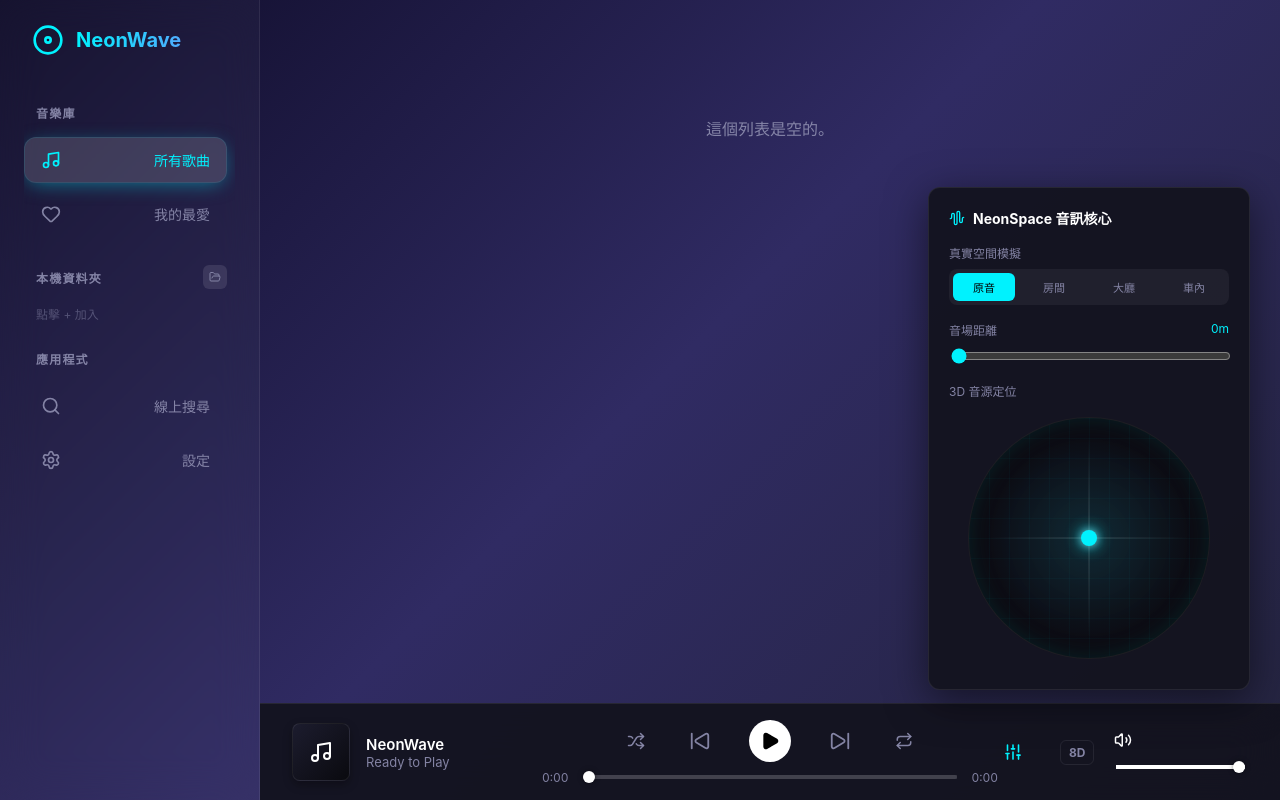
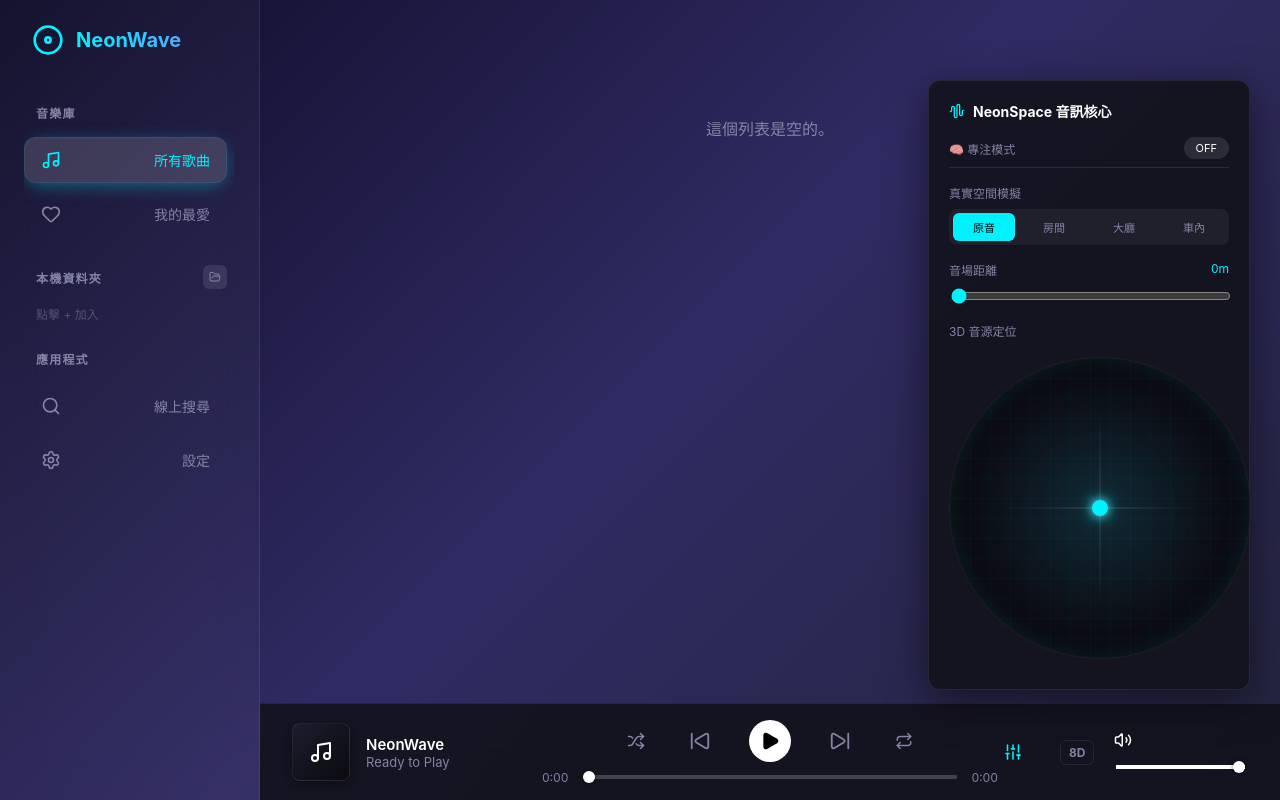
Before and after one commit to wu-zuan/NeonWaveMusicPlayer, a React (Vite) app: page / in a window 1280 px wide. Both pictures are taken after a click on the button 1013 px from the left and 752 px from the top of the page. Built offline with nearby package versions, Linux system fonts and the light colour scheme.

Commit message:
chore: release v1.3.0

```diff
--- a/package.json
+++ b/package.json
@@ -1,7 +1,7 @@
 {
   "name": "neon-wave-music-player",
   "private": true,
-  "version": "1.2.1",
+  "version": "1.3.0",
   "description": "A modern, high-fidelity music player with 8D spatial audio effects.",
   "author": "DM-WuzuanTW",
   "type": "module",
--- a/src/App.tsx
+++ b/src/App.tsx
@@ -22,7 +22,7 @@ function App() {
     isShuffle, repeatMode,
     playTrack, togglePlay, setVolume, setIs8D, seek,
     toggleShuffle, toggleRepeat, handleNext, handlePrev,
-    setDistance, setSpaceMode, setPosition
+    setDistance, setSpaceMode, setPosition, setFocusMode
   } = useAudioPlayer()
 
   // Determine which tracks to show based on view
@@ -103,6 +103,7 @@ function App() {
           onSetDistance={setDistance}
           onSetSpace={setSpaceMode}
           onSetPosition={setPosition}
+          onSetFocusMode={setFocusMode}
         />
       </main>
     </div>
--- a/src/components/Player/AudioRadar.module.css
+++ b/src/components/Player/AudioRadar.module.css
@@ -1,6 +1,6 @@
 .radarContainer {
-    width: 240px;
-    height: 240px;
+    width: 300px;
+    height: 300px;
     background: radial-gradient(circle at center,
             rgba(0, 255, 242, 0.1) 0%,
             rgba(0, 0, 0, 0.4) 60%,
--- a/src/components/Player/PlayerBar.tsx
+++ b/src/components/Player/PlayerBar.tsx
@@ -25,6 +25,7 @@ interface PlayerBarProps {
     onSetDistance?: (d: number) => void
     onSetSpace?: (s: string) => void
     onSetPosition?: (x: number, y: number, z: number) => void
+    onSetFocusMode?: (enable: boolean) => void
 }
 
 export const PlayerBar: React.FC<PlayerBarProps> = ({
@@ -32,11 +33,12 @@ export const PlayerBar: React.FC<PlayerBarProps> = ({
     isShuffle, repeatMode,
     onTogglePlay, onSeek, onVolumeChange, onToggle8D,
     onToggleShuffle, onToggleRepeat, onNext, onPrev,
-    onSetDistance, onSetSpace, onSetPosition
+    onSetDistance, onSetSpace, onSetPosition, onSetFocusMode
 }) => {
     const [showSpatial, setShowSpatial] = useState(false)
     const [distVal, setDistVal] = useState(0)
     const [spaceMode, setSpaceMode] = useState('none')
+    const [isFocus, setIsFocus] = useState(false)
 
     const handleDistance = (val: number) => {
         setDistVal(val)
@@ -46,6 +48,16 @@ export const PlayerBar: React.FC<PlayerBarProps> = ({
     const handleSpace = (val: string) => {
         setSpaceMode(val)
         onSetSpace?.(val)
+    }
+
+    const handleFocus = () => {
+        const newVal = !isFocus
+        setIsFocus(newVal)
+        onSetFocusMode?.(newVal)
+        if (newVal) {
+            setDistVal(0.5)
+            setSpaceMode('none')
+        }
     }
 
     const formatTime = (t: number) => {
@@ -88,6 +100,24 @@ export const PlayerBar: React.FC<PlayerBarProps> = ({
                         <AudioWaveform size={16} color="var(--accent-primary)" />
                         NeonSpace 音訊核心
                     </h3>
+
+                    {/* Focus Mode Toggle */}
+                    <div style={{ display: 'flex', alignItems: 'center', justifyContent: 'space-between', paddingBottom: '8px', borderBottom: '1px solid rgba(255,255,255,0.1)' }}>
+                        <label style={{ color: 'var(--text-muted)', fontSize: '12px', display: 'flex', alignItems: 'center', gap: '6px' }}>
+                            🧠 專注模式
+                        </label>
+                        <button
+                            onClick={handleFocus}
+                            style={{
+                                background: isFocus ? 'var(--accent-primary)' : 'rgba(255,255,255,0.1)',
+                                color: isFocus ? '#000' : '#fff',
+                                border: 'none', borderRadius: '12px', padding: '4px 12px', fontSize: '11px', cursor: 'pointer',
+                                transition: 'all 0.2s'
+                            }}
+                        >
+                            {isFocus ? 'ON' : 'OFF'}
+                        </button>
+                    </div>
 
                     {/* Space Mode */}
                     <div style={{ display: 'flex', flexDirection: 'column', gap: '8px' }}>
--- a/src/hooks/useAudioPlayer.ts
+++ b/src/hooks/useAudioPlayer.ts
@@ -197,6 +197,10 @@ export function useAudioPlayer() {
         // Advanced Audio Controls
         setDistance: (meters: number) => engineRef.current?.setDistance(meters),
         setSpaceMode: (mode: string) => engineRef.current?.setSpaceMode(mode),
-        setPosition: (x: number, y: number, z: number) => engineRef.current?.setPosition(x, y, z)
+        setPosition: (x: number, y: number, z: number) => {
+            setIs8D(false)
+            engineRef.current?.setPosition(x, y, z)
+        },
+        setFocusMode: (enable: boolean) => engineRef.current?.setFocusMode(enable)
     }
 }
--- a/src/utils/AudioEngine.ts
+++ b/src/utils/AudioEngine.ts
@@ -5,6 +5,7 @@ export class AudioEngine {
     // Nodes
     private panner: PannerNode
     private distanceFilter: BiquadFilterNode
+    private focusEQ: BiquadFilterNode
     private masterGain: GainNode
 
     // Reverb (Spatial)
@@ -29,7 +30,14 @@ export class AudioEngine {
         this.panner.rolloffFactor = 1
         this.panner.coneInnerAngle = 360
 
-        // 2. Distance Filter (Air Absorption)
+        // 2a. Focus EQ (Clarity Boost)
+        this.focusEQ = this.context.createBiquadFilter()
+        this.focusEQ.type = 'peaking'
+        this.focusEQ.frequency.value = 2500
+        this.focusEQ.Q.value = 1
+        this.focusEQ.gain.value = 0
+
+        // 2b. Distance Filter (Air Absorption)
         this.distanceFilter = this.context.createBiquadFilter()
         this.distanceFilter.type = 'lowpass'
         this.distanceFilter.frequency.value = 20000 // Full bandwidth initially
@@ -46,13 +54,14 @@ export class AudioEngine {
         this.masterGain = this.context.createGain()
 
         // Graph Construction
-        // Path A (Dry/Direct): Source -> Panner -> DistanceFilter -> DryGain -> Master
+        // Path A (Dry/Direct): Source -> Panner -> FocusEQ -> DistanceFilter -> DryGain -> Master
         // Path B (Wet/Reflect): Source -> Convolver -> ReverbGain -> Master
 
         // Note: We connect source in .connect()
 
         // Connect Dry Path
-        this.panner.connect(this.distanceFilter)
+        this.panner.connect(this.focusEQ)
+        this.focusEQ.connect(this.distanceFilter)
         this.distanceFilter.connect(this.dryGain)
         this.dryGain.connect(this.masterGain)
 
@@ -159,6 +168,27 @@ export class AudioEngine {
         // In real impl, we would swap Convolver buffer here for different impulse responses.
     }
 
+    setFocusMode(enable: boolean) {
+        const t = this.context.currentTime
+        if (enable) {
+            this.is8DEnabled = false
+            this.stopRotation()
+
+            // Cut Reverb
+            this.reverbGain.gain.setTargetAtTime(0, t, 0.2)
+            // Close Distance
+            this.setDistance(0.5)
+            // Center Position
+            this.setPosition(0, 0, 0)
+            // EQ Boost (Clarity at 2.5kHz)
+            this.focusEQ.gain.setTargetAtTime(5, t, 0.2)
+            this.focusEQ.Q.value = 0.5
+        } else {
+            // Reset EQ only
+            this.focusEQ.gain.setTargetAtTime(0, t, 0.2)
+        }
+    }
+
     // --- Legacy 8D (now uses setPosition) ---
     toggle8D(enable: boolean) {
         this.is8DEnabled = enable
```
